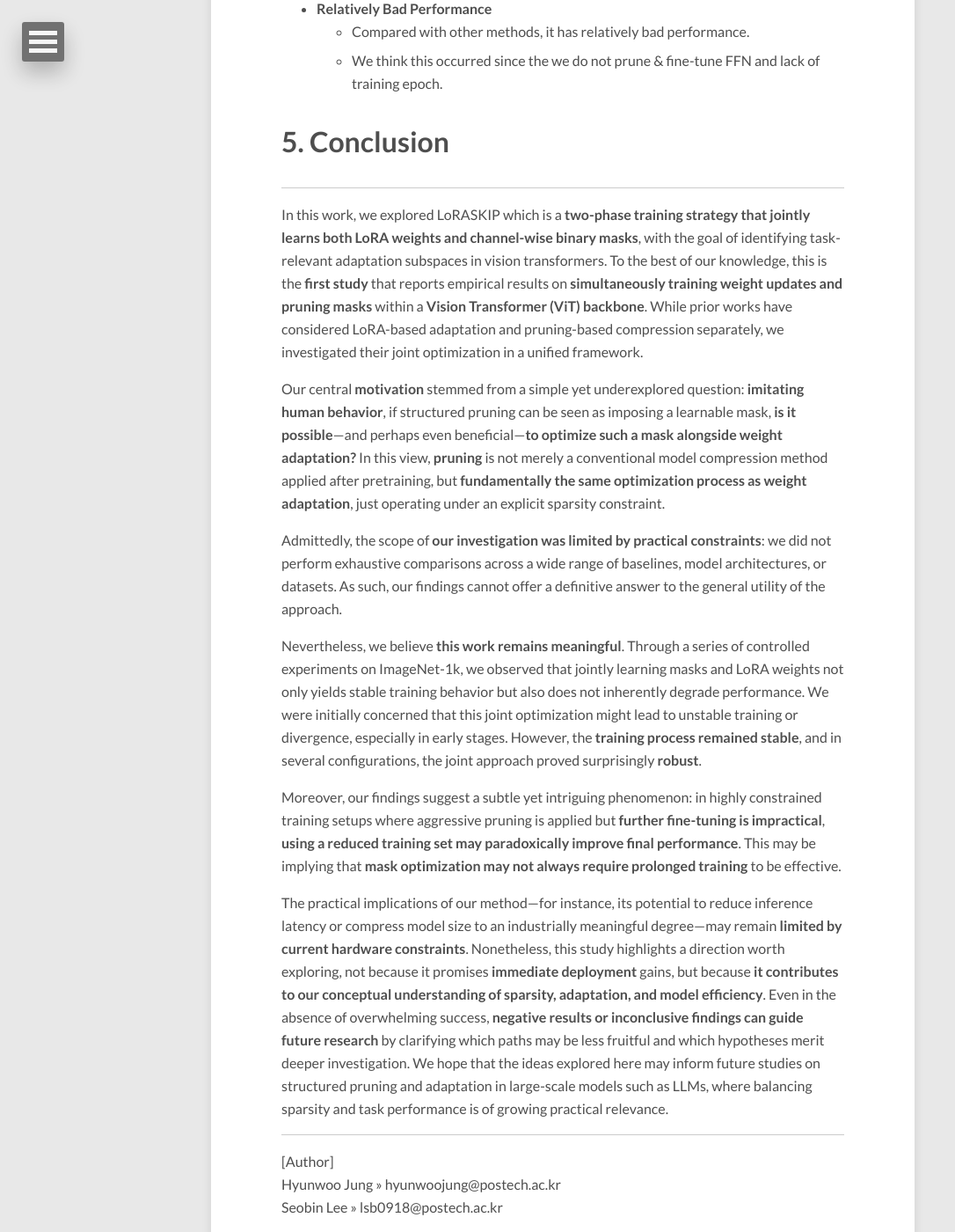
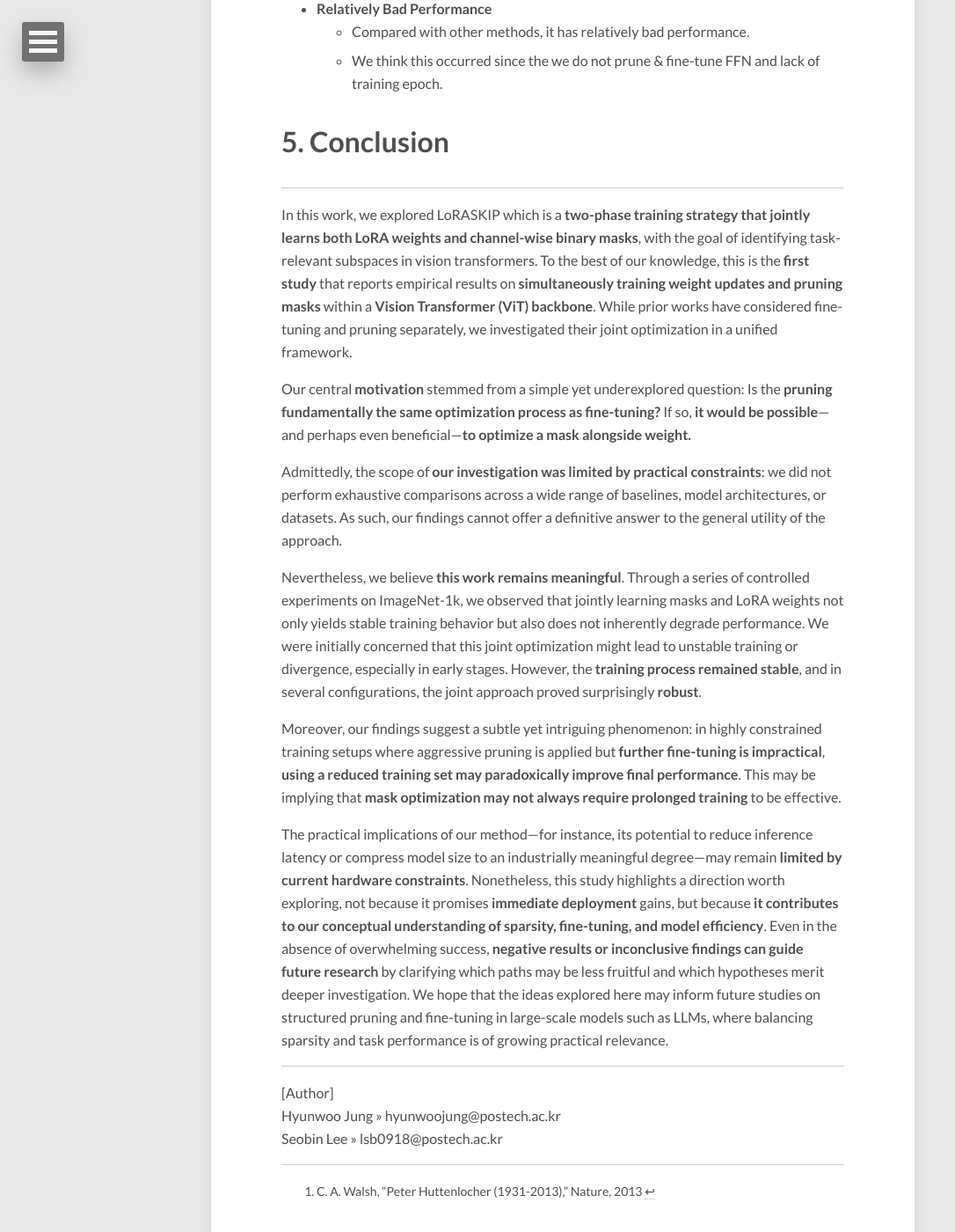
Before and after one commit to allThumbsGenius/allThumbsGenius.github.io, a Jekyll site: the page built from _posts/2025-05-29-LoRASKIP.md, in a window 1280 px wide and 1400 px high, scrolled down 14242 px. Shown: the whole window at 88% size, without its empty margins (0-1086 px from the left). Built offline with Jekyll 4.4.1, drawn with Linux system fonts in a browser that asks for light colours; nearby versions of some CDN libraries; formulas are drawn with MathJax 3; some of the changed text lies outside the part shown.

Commit message:
modified the word 'adaptation'

```diff
--- a/_posts/2025-05-29-LoRASKIP.md
+++ b/_posts/2025-05-29-LoRASKIP.md
@@ -79,7 +79,7 @@
 |:--:|
 |Fig 4. Overview of the proposed framework|
 
-We extend the standard Low-Rank Adaptation (LoRA) framework by introducing a structured masking mechanism that enables learnable sparsification of LoRA weights. This extension, which we refer to as **MaskLoRA**, equips the model with the ability to simultaneously learn what to update—via low-rank residuals—and where to update—via a structured binary mask over the adaptation weights.
+We extend the standard Low-Rank Adaptation (LoRA) framework by introducing a structured masking mechanism that enables learnable sparsification of LoRA weights. This extension, which we refer to as **MaskLoRA**, equips the model with the ability to simultaneously learn how to update—via low-rank residuals—and where to update—via a structured binary mask over the weights.
 
 Standard LoRA enhances a frozen pre-trained weight $$W_0$$ by adding a learnable low-rank residual $$(AB)^\top$$, scaled by a factor $$\gamma$$:
 
@@ -121,7 +121,7 @@
 
 ### 2. Loss formulation
 
-To guide the masked adaptation process, we design a composite **loss function** composed of three components: a **task-specific classification loss**, a **distillation loss** from the teacher model, and a **sparsity-inducing regularization term** on the learned mask.
+To guide the masked fine-tuning process, we design a composite **loss function** composed of three components: a **task-specific classification loss**, a **distillation loss** from the teacher model, and a **sparsity-inducing regularization term** on the learned mask.
 
 Let $$f_{\text{student}}(x) \in \mathbb{R}^C$$ and $$f_{\text{teacher}}(x) \in \mathbb{R}^C$$ denote the logits produced by the student and teacher models respectively for an input image $$x$$, where $$C$$ is the number of classes. Let $$\mathbf{y} \in \{0,1\}^C$$ be the one-hot encoded ground-truth label vector, and $$T > 0$$ be a temperature parameter. The **total loss** is defined as:
 
@@ -141,7 +141,7 @@
 \mathcal{L}_{\text{distill}} = T^2 \cdot \text{KL} \left( \text{softmax} \left( \frac{f_{\text{teacher}}}{T} \right) \Big\| \text{softmax} \left( \frac{f_{\text{student}}}{T} \right) \right)
 $$
 
-In our setting, the **teacher** is not a separate model but the **unmasked version of the student itself**—that is, the same backbone before any masking or pruning is applied. This constitutes a form of **self-distillation**, where the model is trained to **retain its original predictive behavior** even as adaptation and sparsification are introduced. Such regularization helps mitigate the risk of overfitting to the task-specific data and encourages the adapted model to remain close to the original model’s semantic manifold.
+In our setting, the **teacher** is not a separate model but the **unmasked version of the student itself**—that is, the same backbone before any masking or pruning is applied. This constitutes a form of **self-distillation**, where the model is trained to **retain its original predictive behavior** even as fine-tuning and sparsification are introduced. Such regularization helps mitigate the risk of overfitting to the task-specific data and encourages the adapted model to remain close to the original model’s semantic manifold.
 
 The final term, $$\mathcal{L}_{\text{sparsity}}$$ promotes **mask sparsity**. Specifically, for each transformer block $$i$$, let $$M_{i,q} \in [0, 1]^{ d_h \times d_\text{model}}$$ and $$M_{i,v} \in [0, 1]^{d_h \times d_\text{model}}$$ denote the **soft masks**—i.e., the **output of the sigmoid activations**—applied to the query and value projections, respectively. The sparsity loss is computed as the sum of normalized **$$L_{1,1}$$ norm** of each mask:
 
@@ -151,7 +151,7 @@
 
 where $$L$$ is the number of transformer blocks. This term encourages most mask values to approach zero, thereby pruning redundant adaptation directions, while leaving only a small subset of critical subspaces for task-specific fine-tuning.
 
-Together, the **three terms** define an objective that balances **task performance**, **fidelity to the original model behavior**, and **structural efficiency** in adaptation. By jointly optimizing this loss, the model is encouraged to focus its limited adaptation capacity on dimensions that truly matter, while avoiding unnecessary updates and preserving generalization.
+Together, the **three terms** define an objective that balances **task performance**, **fidelity to the original model behavior**, and **structural efficiency** in training. By jointly optimizing this loss, the model is encouraged to focus its limited adaptation capacity on dimensions that truly matter, while avoiding unnecessary updates and preserving generalization.
 
 ### 3. Training strategy
 
@@ -167,7 +167,7 @@
 |:--:|
 |Table 1. Hyperparameters|
 
-**Using these hyperparameters, we conducted full training** on the entire ImageNet-1k training set. The optimization proceeded in **two phases**. In the **first phase**, both the **LoRA weights and the mask parameters were jointly optimized for 10 epochs**. This joint training phase allowed the model to discover which channels were most relevant for adaptation, while learning a soft mask that reflects the structure of redundant or non-essential adaptation dimensions. In the **second phase**, the **learned mask was frozen for all mask parameters**, and training continued for an **additional 10 epochs** with updates restricted to the **LoRA weights only**. This decoupled training strategy encourages **stability**, and allows the model to **refine the adaptation** within the support already selected by the mask. Furthermore, this process can be considered as **“pretrained model: study all concepts”**, **“self-distilled pruning & fine-tuning: highlighting important concepts”**, **“freeze mask & further tuning: study with only important concepts”** which humans do.
+**Using these hyperparameters, we conducted full training** on the entire ImageNet-1k training set. The optimization proceeded in **two phases**. In the **first phase**, both the **LoRA weights and the mask parameters were jointly optimized for 10 epochs**. This joint training phase allowed the model to discover which channels were most important, while learning a soft mask that reflects the structure of redundant or non-essential dimensions. In the **second phase**, the **learned mask was frozen for all mask parameters**, and training continued for an **additional 10 epochs** with updates restricted to the **LoRA weights only**. This decoupled training strategy encourages **stability**, and allows the model to **refine the adaptation** within the support already selected by the mask. Furthermore, this process can be considered as **“pretrained model: study all concepts”**, **“self-distilled pruning & fine-tuning: highlighting important concepts”**, **“freeze mask & further tuning: study with only important concepts”** which humans do.
 
 We used the Adam optimizer with a learning rate of $$10^{-4}$$ and a batch size of 192 throughout the whole phase. However, for the configurations with $$\beta = 0.21$$ and $$\beta = 1.00$$, we observed instability in the loss during the second phase. To mitigate this, we reduced the learning rate to $$10^{-5}$$ in these cases, which led to more stable convergence.
 
@@ -219,7 +219,7 @@
 |:--:|
 |Fig 10. Impact of Two-Phase Traning|
 
-The **second experiment** evaluates the **utility of Phase 2 fine-tuning**, where the learned masks are frozen and only the LoRA weights are further updated. We find that when the **masking ratio is low**, Phase 2 training **contributes little additional benefit**, likely because the accuracy is already close to the upper bound set by the unpruned DeiT-Base model. In such cases, there is limited room for further improvement through additional fine-tuning. However, at **higher masking levels**, freezing the mask and fine-tuning the adaptation weights yields **nontrivial improvements in accuracy**. This suggests that even after the adaptive subspace has been selected, further refinement within that space can partially recover lost performance.
+The **second experiment** evaluates the **utility of Phase 2 fine-tuning**, where the learned masks are frozen and only the LoRA weights are further updated. We find that when the **masking ratio is low**, Phase 2 training **contributes little additional benefit**, likely because the accuracy is already close to the upper bound set by the unpruned DeiT-Base model. In such cases, there is limited room for further improvement through additional fine-tuning. However, at **higher masking levels**, freezing the mask and fine-tuning the weights yields **nontrivial improvements in accuracy**. This suggests that even after the adaptive subspace has been selected, further refinement within that space can partially recover lost performance.
 
 ### **4. Model Size After Pruning**
 
@@ -270,9 +270,9 @@
 
 ---
 
-In this work, we explored LoRASKIP which is a **two-phase training strategy that jointly learns both LoRA weights and channel-wise binary masks**, with the goal of identifying task-relevant adaptation subspaces in vision transformers. To the best of our knowledge, this is the **first study** that reports empirical results on **simultaneously training weight updates and pruning masks** within a **Vision Transformer (ViT) backbone**. While prior works have considered LoRA-based adaptation and pruning-based compression separately, we investigated their joint optimization in a unified framework.
+In this work, we explored LoRASKIP which is a **two-phase training strategy that jointly learns both LoRA weights and channel-wise binary masks**, with the goal of identifying task-relevant subspaces in vision transformers. To the best of our knowledge, this is the **first study** that reports empirical results on **simultaneously training weight updates and pruning masks** within a **Vision Transformer (ViT) backbone**. While prior works have considered fine-tuning and pruning separately, we investigated their joint optimization in a unified framework.
 
-Our central **motivation** stemmed from a simple yet underexplored question: **imitating human behavior**, if structured pruning can be seen as imposing a learnable mask, **is it possible**—and perhaps even beneficial—**to optimize such a mask alongside weight adaptation?** In this view, **pruning** is not merely a conventional model compression method applied after pretraining, but **fundamentally the same optimization process as weight adaptation**, just operating under an explicit sparsity constraint.
+Our central **motivation** stemmed from a simple yet underexplored question: Is the **pruning fundamentally the same optimization process as fine-tuning?** If so, **it would be possible**—and perhaps even beneficial—**to optimize a mask alongside weight.**
 
 Admittedly, the scope of **our investigation was limited by practical constraints**: we did not perform exhaustive comparisons across a wide range of baselines, model architectures, or datasets. As such, our findings cannot offer a definitive answer to the general utility of the approach.
 
@@ -280,7 +280,7 @@
 
 Moreover, our findings suggest a subtle yet intriguing phenomenon: in highly constrained training setups where aggressive pruning is applied but **further fine-tuning is impractical**, **using a reduced training set may paradoxically improve final performance**. This may be implying that **mask optimization may not always require prolonged training** to be effective.
 
-The practical implications of our method—for instance, its potential to reduce inference latency or compress model size to an industrially meaningful degree—may remain **limited by current hardware constraints**. Nonetheless, this study highlights a direction worth exploring, not because it promises **immediate deployment** gains, but because **it contributes to our conceptual understanding of sparsity, adaptation, and model efficiency**. Even in the absence of overwhelming success, **negative results or inconclusive findings can guide future research** by clarifying which paths may be less fruitful and which hypotheses merit deeper investigation. We hope that the ideas explored here may inform future studies on structured pruning and adaptation in large-scale models such as LLMs, where balancing sparsity and task performance is of growing practical relevance.
+The practical implications of our method—for instance, its potential to reduce inference latency or compress model size to an industrially meaningful degree—may remain **limited by current hardware constraints**. Nonetheless, this study highlights a direction worth exploring, not because it promises **immediate deployment** gains, but because **it contributes to our conceptual understanding of sparsity, fine-tuning, and model efficiency**. Even in the absence of overwhelming success, **negative results or inconclusive findings can guide future research** by clarifying which paths may be less fruitful and which hypotheses merit deeper investigation. We hope that the ideas explored here may inform future studies on structured pruning and fine-tuning in large-scale models such as LLMs, where balancing sparsity and task performance is of growing practical relevance.
 
 
 ---
```
